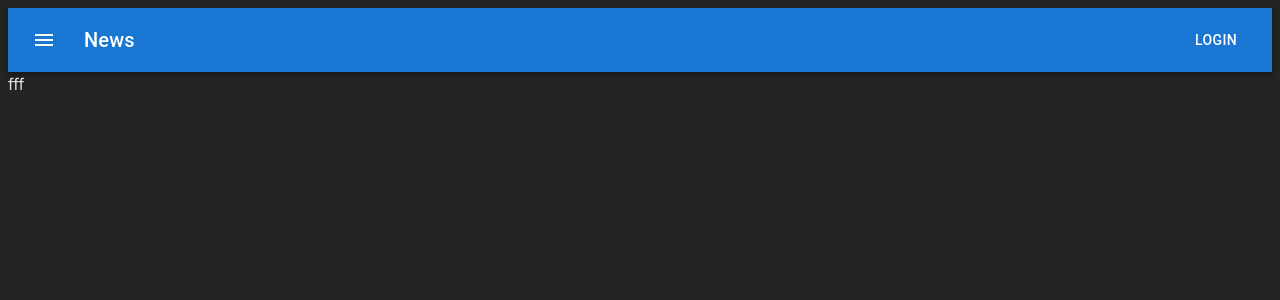
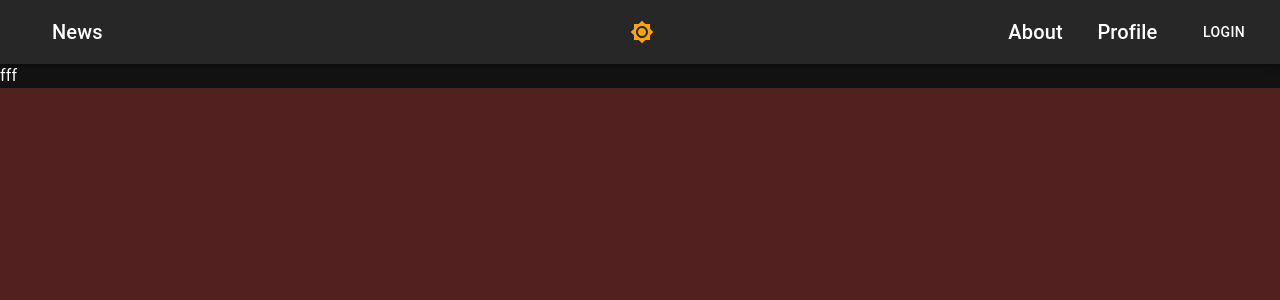
Before and after one commit to ShehabMm/framer-motion-swiper, a React (Vite) app in the folder vite-project/: page / in a window 1280 px wide. Shown: the top 300 px of the page. Built offline with nearby package versions, Linux system fonts and the light colour scheme.

Commit message:
darkmode

```diff
--- a/vite-project/src/App.jsx
+++ b/vite-project/src/App.jsx
@@ -1,14 +1,30 @@
 import Head from './components/head';
 import React from 'react';
+import { ThemeProvider, createTheme } from '@mui/material/styles';
+import CssBaseline from '@mui/material/CssBaseline';
+import { useSelector } from 'react-redux';
+
+
 
 const App = () => {
+  const {mymood} = useSelector((state) => state.counter)
+
+  const darkTheme = createTheme({
+    palette: {
+      mode: mymood,
+    },
+  });
+
   return (
+    <ThemeProvider theme={darkTheme}>
+<CssBaseline />
     <div>
       <Head/>
 
 
       fff
     </div>
+    </ThemeProvider>
   );
 }
 
--- a/vite-project/src/Redux/counterSlice.js
+++ b/vite-project/src/Redux/counterSlice.js
@@ -2,7 +2,7 @@ import { createSlice } from '@reduxjs/toolkit'
 
 const initialState = {
 
-  themes: "",
+  mymood: "dark",
 }
 
 export const counterSlice = createSlice({
@@ -10,7 +10,7 @@ export const counterSlice = createSlice({
   initialState,
   reducers: {
     increment: (state, action) => {
-      state.themes = action.payload
+      state.mymood = action.payload
     },
     // decrement: (state) => {
     //   state.value -= 1
--- a/vite-project/src/components/head.jsx
+++ b/vite-project/src/components/head.jsx
@@ -5,12 +5,38 @@ import Typography from '@mui/material/Typography';
 import Button from '@mui/material/Button';
 import IconButton from '@mui/material/IconButton';
 import MenuIcon from '@mui/icons-material/Menu';
+import Brightness4Icon from '@mui/icons-material/Brightness4';
+import Brightness7Icon from '@mui/icons-material/Brightness7';
+import { useTheme } from '@mui/material/styles';
+import { useSelector } from 'react-redux';
+import { useDispatch } from 'react-redux';
+import { increment } from '../Redux/counterSlice';
 
 const Head = () => {
+
+  // @ts-ignore
+  const { mymood } = useSelector((state) => state.counter)
+  const dispatch = useDispatch()
+  const theme = useTheme();
+
   return (
-        <Box sx={{ flexGrow: 1 }}>
+
+
+    <Box sx={{ flexGrow: 1 }}>
+
+
+
+
+
+
+
+
+
+
+
       <AppBar position="static">
         <Toolbar>
+
           <IconButton
             size="large"
             edge="start"
@@ -18,11 +44,30 @@ const Head = () => {
             aria-label="menu"
             sx={{ mr: 2 }}
           >
-            <MenuIcon />
+            <MenuIcon sx={{ display: { md: "none" } }} />
           </IconButton>
+
           <Typography variant="h6" component="div" sx={{ flexGrow: 1 }}>
             News
           </Typography>
+
+
+          <IconButton color="inherit" sx={{ flexGrow: 4 }} onClick={() => {
+
+
+            dispatch(increment(theme.palette.mode === "dark" ? "light" : "dark"))
+
+          }}  >
+            {theme.palette.mode === 'dark' ? <Brightness7Icon sx={{ color: "orange" }} /> : <Brightness4Icon />}
+          </IconButton>
+
+          <Typography variant="h6" component="div" sx={{ flexGrow: 0.2 }}>
+            About
+          </Typography>
+          <Typography variant="h6" component="div" sx={{ flexGrow: 0.2 }}>
+            Profile
+          </Typography>
+
           <Button color="inherit">Login</Button>
         </Toolbar>
       </AppBar>
--- a/vite-project/src/index.css
+++ b/vite-project/src/index.css
@@ -5,11 +5,18 @@
 
   color-scheme: light dark;
   color: rgba(255, 255, 255, 0.87);
-  background-color: #242424;
+  background-color: #532020;
 
   font-synthesis: none;
   text-rendering: optimizeLegibility;
   -webkit-font-smoothing: antialiased;
   -moz-osx-font-smoothing: grayscale;
   -webkit-text-size-adjust: 100%;
+
 }
+
+*{
+  margin: 0;
+  padding:0;
+  box-sizing: border-box;
+}
```
Also changed, not shown: vite-project/src/main.jsx (+9 -5 lines).
